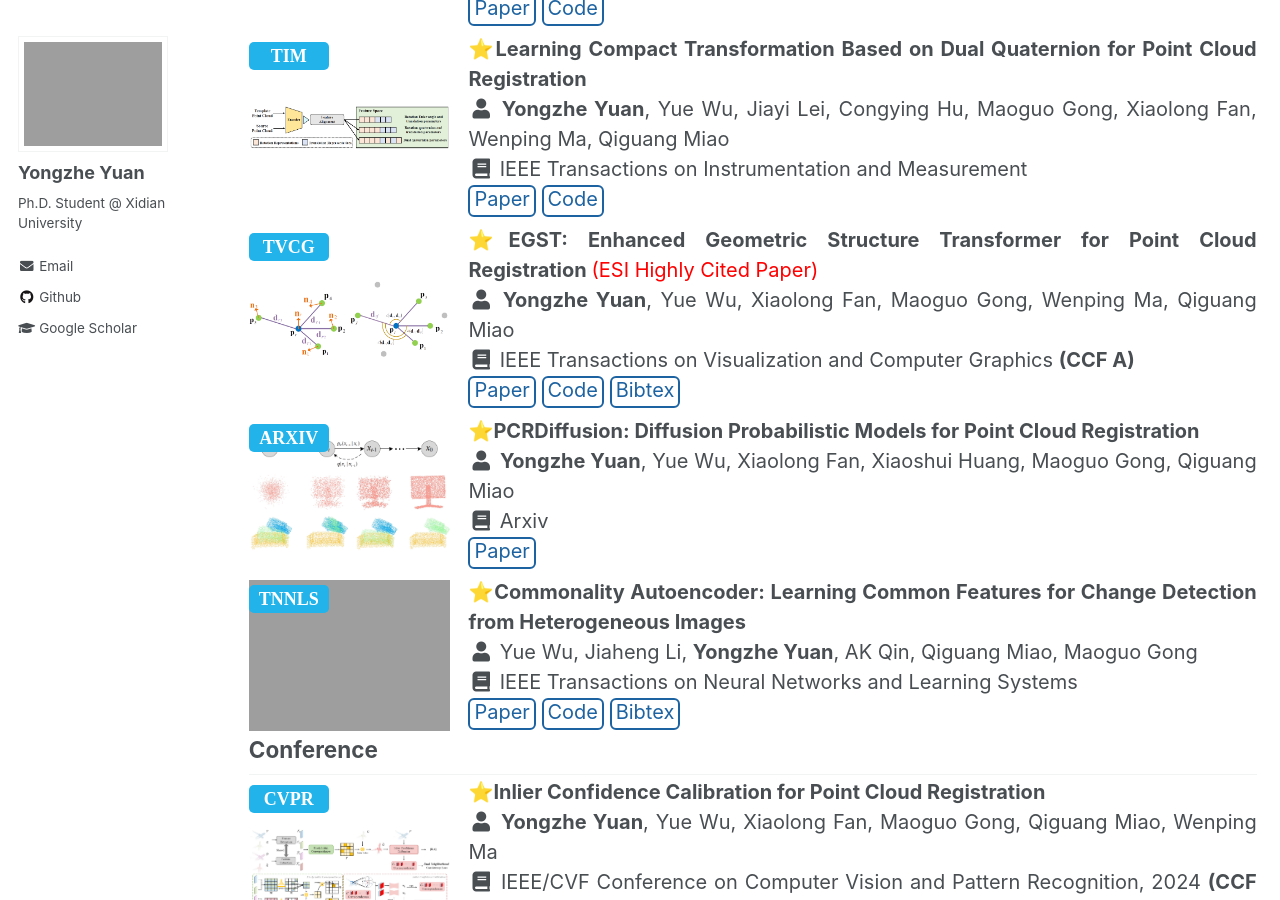
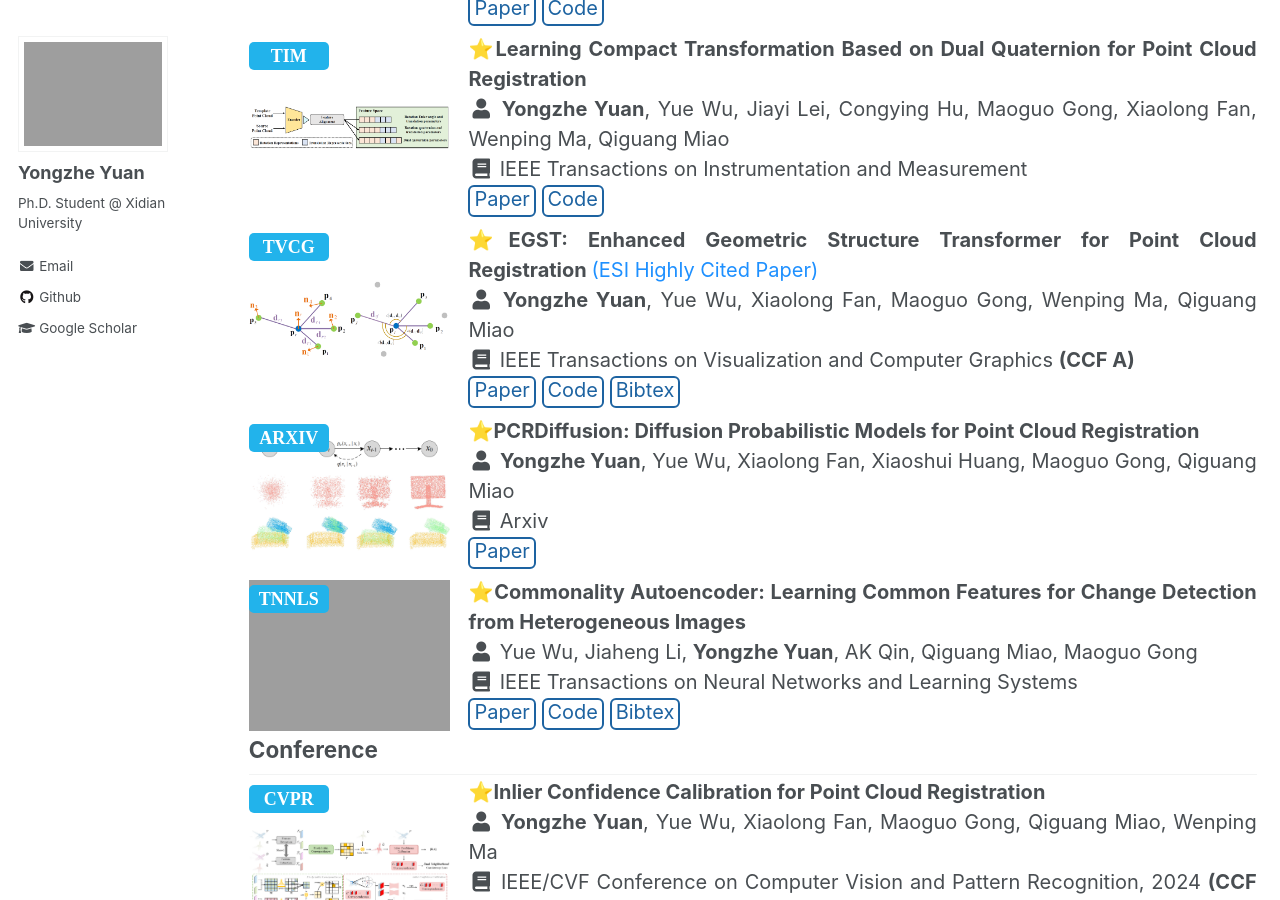
Before and after one commit to YYZMARS/YYZMARS.github.io, a Jekyll site: the page built from _pages/home.md, in a window 1280 px wide and 900 px high, scrolled down 1108 px. Built offline with Jekyll 4.4.1, drawn with Linux system fonts in a browser that asks for light colours; a script that is not in the unit is left out.

Commit message:
Update archive-single-pub2.html

```diff
--- a/_includes/archive-single-pub2.html
+++ b/_includes/archive-single-pub2.html
@@ -28,7 +28,7 @@
         <p class="archive__item">
             ⭐<b>{{ title }}</b>
           {% if post.hcp %}
-            <font color="red"> (ESI Highly Cited Paper)</font>
+            <font color="#1E90FF"> (ESI Highly Cited Paper)</font>
           {% endif %}
           <br>
             <i class="fas fa-fw fa-user" aria-hidden="true"></i> {{ post.author }}<br>
```
